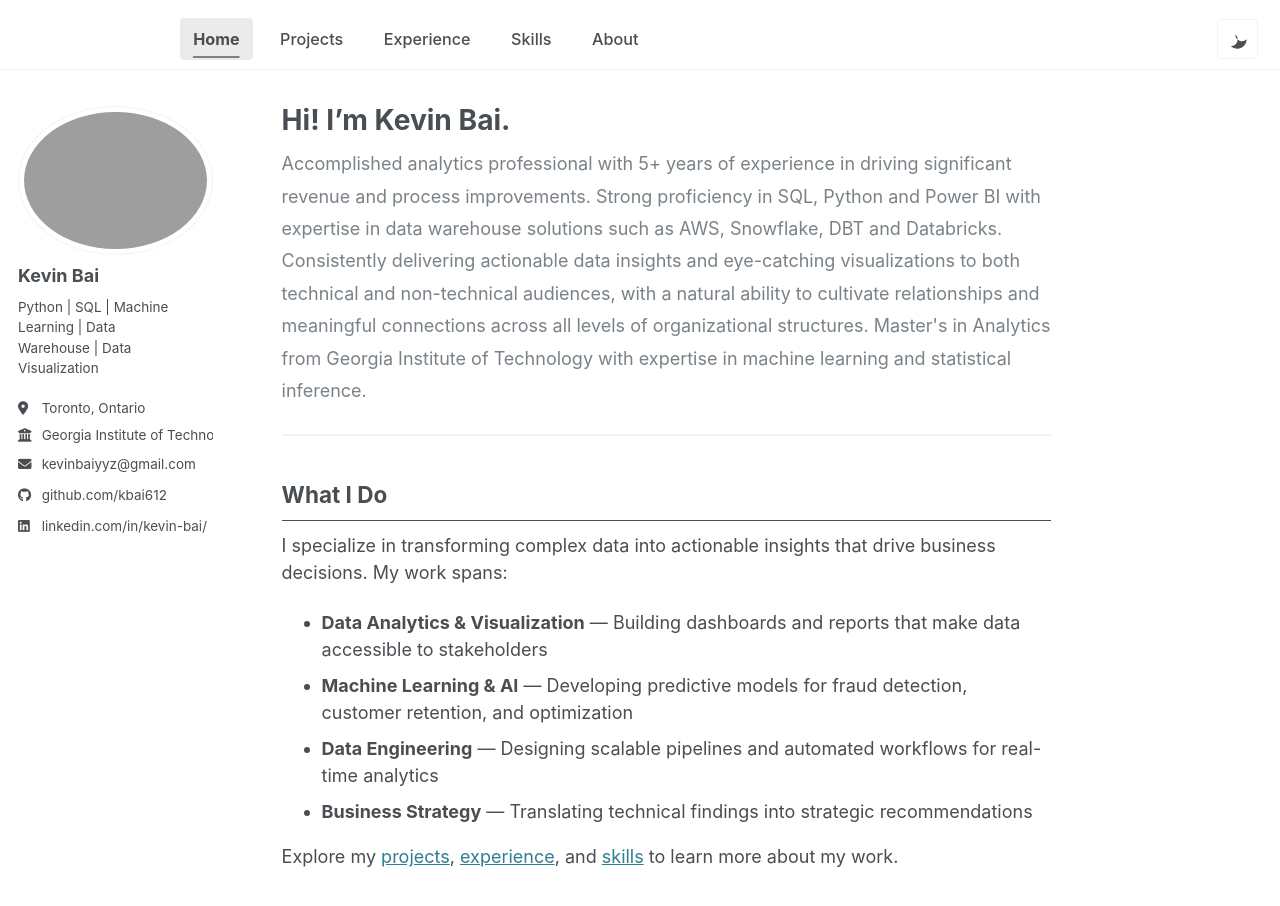
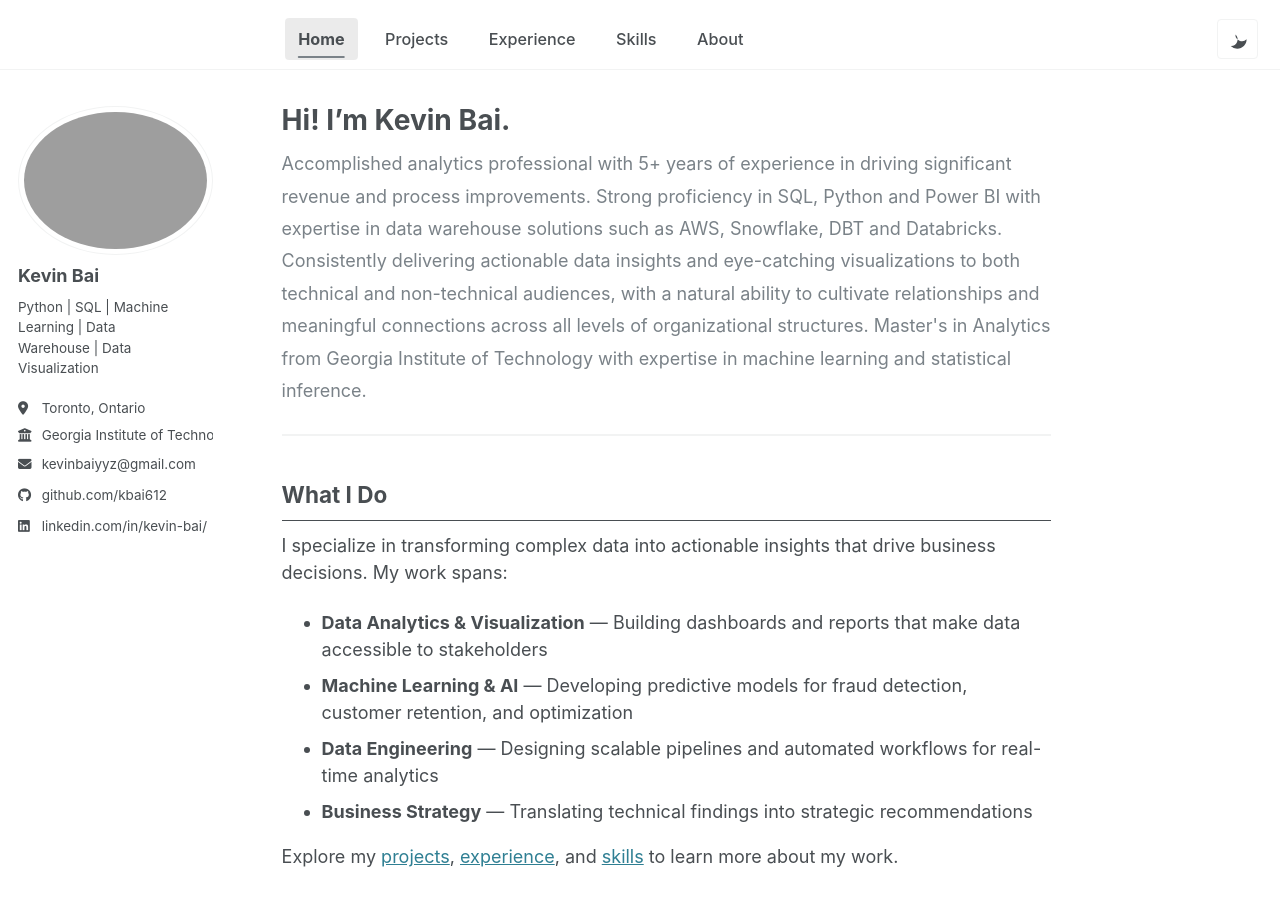
Before and after one commit to kbai612/WEBSITE, a Jekyll site: the page built from _pages/home.md, in a window 1280 px wide and 1173 px high. Shown: the top 906 px of the window. Built offline with Jekyll 4.4.1, drawn with Linux system fonts in a browser that asks for light colours.

Commit message:
icon change

```diff
--- a/_sass/layout/_dark-mode.scss
+++ b/_sass/layout/_dark-mode.scss
@@ -96,6 +96,7 @@
 
 [data-theme="dark"] .theme-toggle__btn .icon-sun {
   display: block;
+  fill: #eab308;
 }
 
 [data-theme="dark"] .theme-toggle__btn .icon-moon {
--- a/_sass/layout/_masthead.scss
+++ b/_sass/layout/_masthead.scss
@@ -25,7 +25,7 @@
     font-family: $sans-serif-narrow;
 
     @include breakpoint($large) {
-      padding-left: calc(2.5 / 12 * 100% + 1em - 105px);
+      padding-left: calc(2.5 / 12 * 100% + 1em);
     }
 
     @include breakpoint($x-large) {
```
